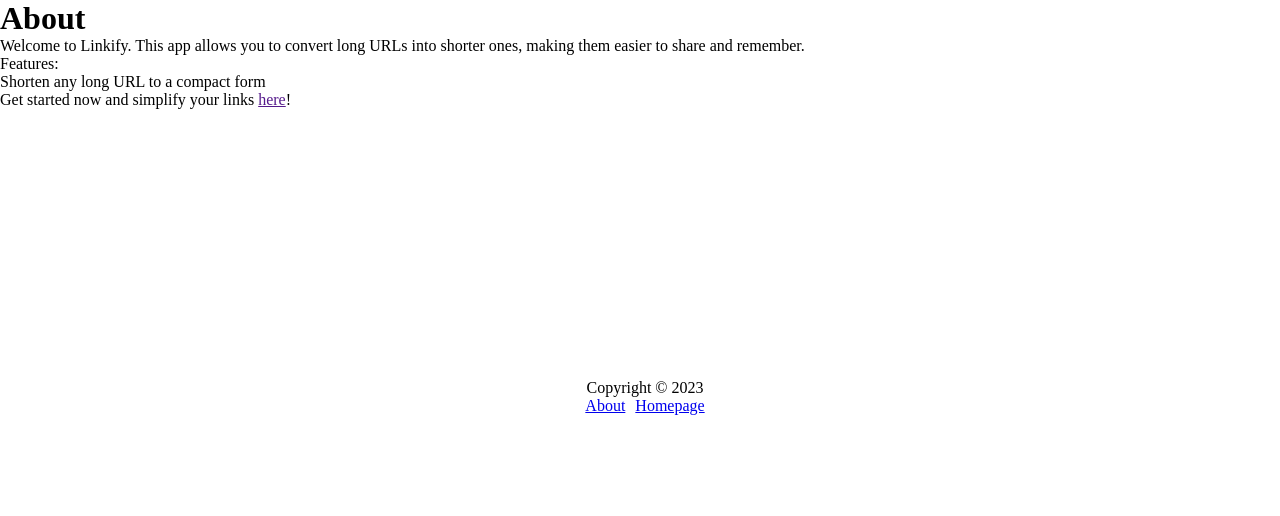
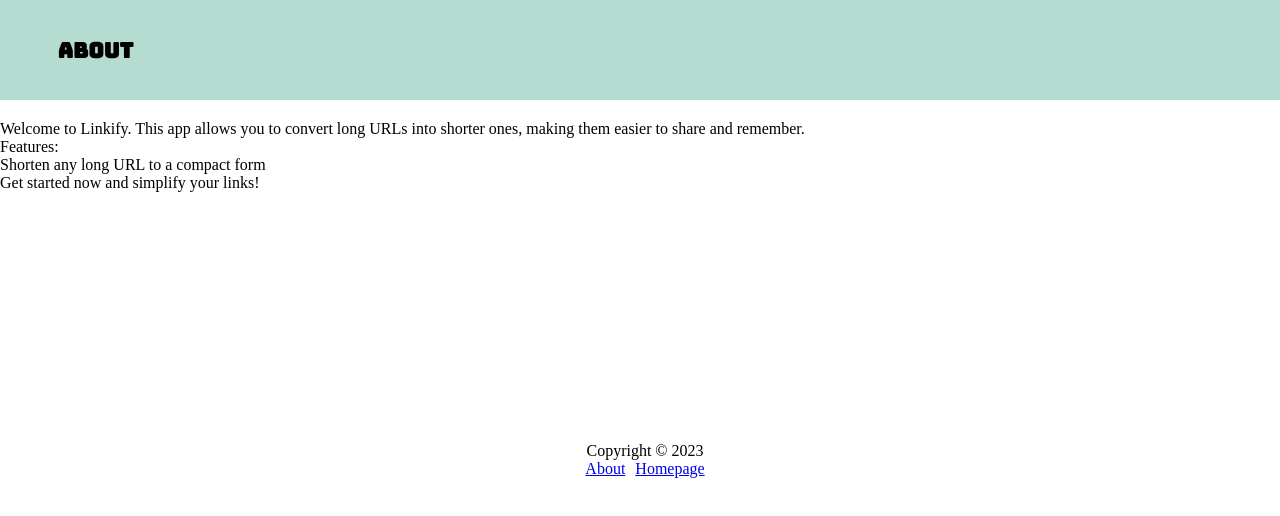
Before and after one commit to xebol/Linkify, a Vue app: page /about in a window 1280 px wide. Shown: the top 516 px of the page. Built offline with nearby package versions, Linux system fonts and the light colour scheme; a web font is replaced by a local one.

Commit message:
add About page and allow user to go back to the Homepage when About page is rendered

```diff
--- a/db.json
+++ b/db.json
@@ -9,6 +9,16 @@
       "shortURL": "kgEzsy",
       "longURL": "https://www.google.com/",
       "id": 4
+    },
+    {
+      "shortURL": "qJjxuK",
+      "longURL": "https://www.youtube.com/",
+      "id": 8
+    },
+    {
+      "shortURL": "V3KU0q",
+      "longURL": "https://example.com/",
+      "id": 9
     }
   ]
 }
--- a/src/App.vue
+++ b/src/App.vue
@@ -1,6 +1,6 @@
 <template>
   <div>
-    <router-view ></router-view>
+    <router-view></router-view>
     <Footer />
   </div>
 </template>
--- a/src/components/AddURL.vue
+++ b/src/components/AddURL.vue
@@ -54,7 +54,7 @@
 
 <style scoped>
 h3 {
-  padding-top: 150px;
+  /* padding-top: 150px; */
   font-size: 2em;
   padding-left: 40px;
 }
--- a/src/components/Footer.vue
+++ b/src/components/Footer.vue
@@ -2,9 +2,8 @@
   <footer>
     <p>Copyright &copy; 2023</p>
     <div class="footer-items">
-      <p> <router-link to="/about">About</router-link></p>
-      <p> <router-link to="/">Homepage</router-link>
-      </p>
+       <router-link to="/about">About</router-link>
+         <router-link to="/">Homepage</router-link>
     </div>
   </footer>
 </template>
@@ -21,7 +20,7 @@
 }
 
 footer {
-  margin-top: 270px;
+  margin-top: 250px;
   text-align: center;
   padding-left: 10px;
   display: flex;
--- a/src/components/NewURL.vue
+++ b/src/components/NewURL.vue
@@ -23,7 +23,6 @@
 .newly-shortened-url {
   display: flex;
   flex-direction: column;
-  padding-top: 50px;
   align-items: center;
 }
 
@@ -32,7 +31,7 @@
   flex-direction: column;
   justify-content: center;
   padding: 40px;
-  margin-top: 120px;
+  /* margin-top: 100px; */
   align-items: center;
   width: 90vw;
   height: 150px;
--- a/src/main.js
+++ b/src/main.js
@@ -2,4 +2,5 @@
 import App from "./App.vue";
 import router from "./router";
 
+
 createApp(App).use(router).mount("#app");
--- a/src/views/About.vue
+++ b/src/views/About.vue
@@ -1,11 +1,22 @@
 <template>
   <div>
-    <h1>About</h1>
+    <Navbar title="ABOUT" />
     <p>Welcome to Linkify. This app allows you to convert long URLs into shorter ones, making them easier to share and remember.</p>
     <p>Features:</p>
     <ul>
       <li>Shorten any long URL to a compact form</li>
     </ul>
-    <p>Get started now and simplify your links <a href="">here</a>!</p>
+    <p>Get started now and simplify your links!</p>
   </div>
 </template>
+
+<script>
+import Navbar from '@/components/Navbar.vue';
+
+export default {
+  name: "About",
+  components: {
+    Navbar
+  }
+};
+</script>
--- a/src/views/Homepage.vue
+++ b/src/views/Homepage.vue
@@ -13,14 +13,13 @@
 import AddURL from "../components/AddURL.vue";
 import NewURL from "../components/NewURL.vue";
 
-
 export default {
   name: 'Urls',
   components: {
     Navbar,
     MyURLs,
     AddURL,
-    NewURL,
+    NewURL
   },
   data() {
     return {
```
